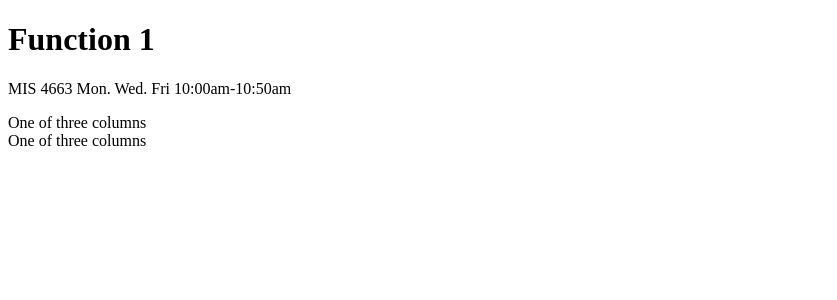
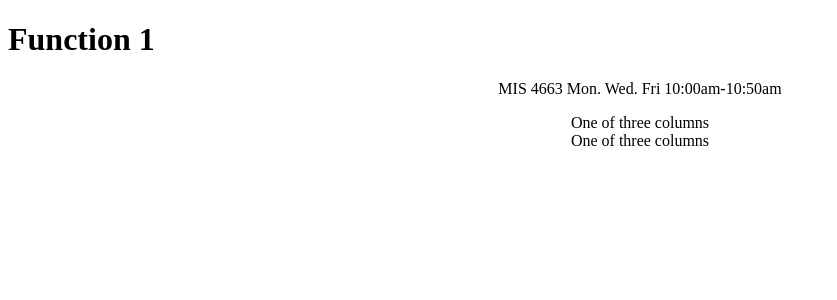
Before and after one commit to bellagordon/MIS4013HW5, a PHP site: page /func2.php in a window 1280 px wide. Shown: the top 300 px of the page, without its empty margins (0-837 px from the left). Run offline with PHP 8.4, Linux system fonts and the light colour scheme.

Commit message:
Update func2.php

```diff
--- a/func2.php
+++ b/func2.php
@@ -2,6 +2,22 @@
 <html lang="en">
 <head>
     <title>Function 1</title>
+     <style>
+        /* Basic styling for the container and text alignment */
+        .container {
+            margin: 20px;
+        }
+        .text-center {
+            text-align: center;
+        }
+
+        /* Add styles for the columns */
+        .border-column {
+            border: 2px solid black; /* Black border */
+            padding: 20px; /* Optional: Add some padding inside the column */
+            border-radius: 5px; /* Optional: Add rounded corners */
+        }
+    </style>
 </head>
 <body>
     <h1>Function 1</h1>
```
